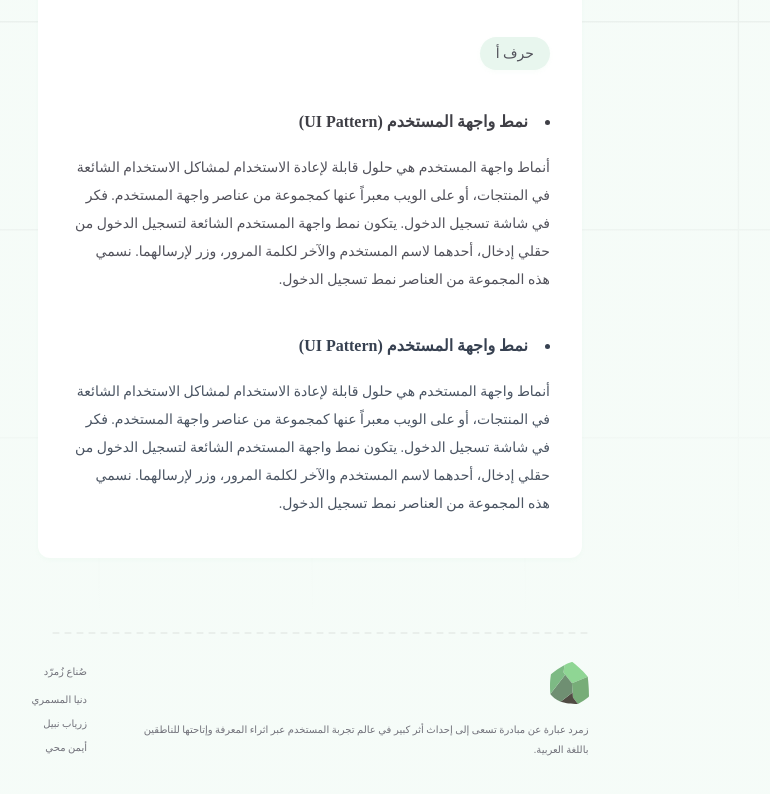
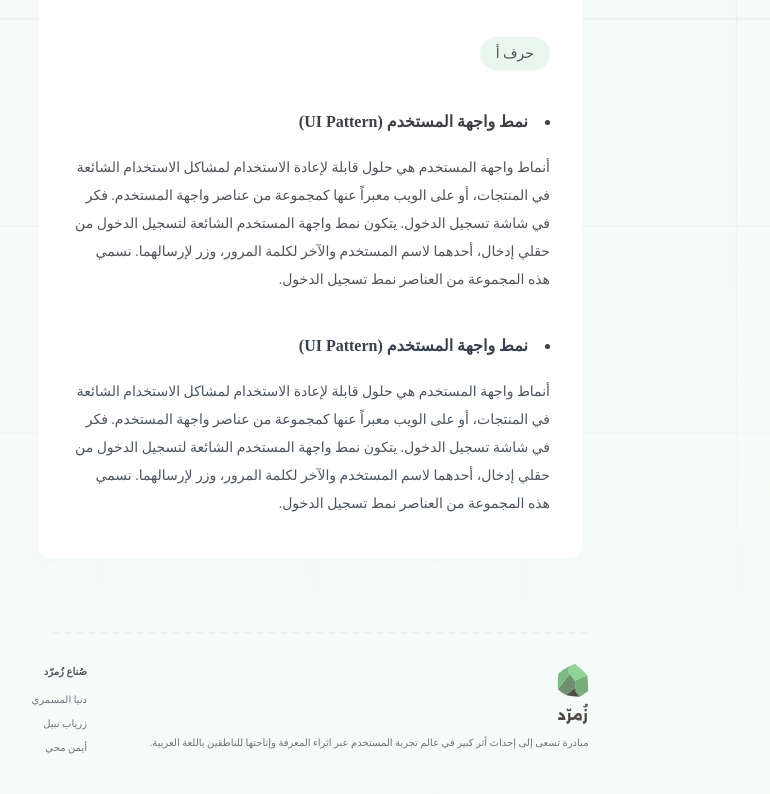
Before and after one commit to zomurrod/zomurrod.com, a website built with Vite: page index.html in a window 1280 px wide. Shown: the part 786-1580 px from the top of the page, without its empty margins (330-1100 px from the left). Built offline with nearby package versions, Linux system fonts and the light colour scheme; a web font is replaced by a local one.

Commit message:
footer changes

```diff
--- a/index.html
+++ b/index.html
@@ -153,16 +153,15 @@
           <path d="M1 1H536" stroke="black" stroke-opacity="0.1" stroke-linecap="round" stroke-dasharray="6 6" />
         </svg>
 
-        <div class="flex flex-wrap gap-12">
+        <div class="flex flex-wrap items-end gap-12">
           <div class="flex-1 ">
-            <div class="mb-4">
-              <a href="#"><img src="/Logo2.svg" alt="logo"></a>
+            <div class="mb-2">
+              <a href="#"><img src="/Logo.svg" width="32px" alt="logo"></a>
             </div>
-            <p class="mb-1 text-zinc-500 text-[10px] leading-[20px] font-medium">زمرد عبارة عن مبادرة تسعى إلى إحداث أثر
-              كبير في عالم تجربة المستخدم عبر اثراء المعرفة وإتاحتها للناطقين باللغة العربية.</p>
+            <p class="mb-1 text-zinc-500 text-[10px] leading-[22px] ">مبادرة تسعى إلى إحداث أثر كبير في عالم تجربة المستخدم عبر اثراء المعرفة وإتاحتها للناطقين باللغة العربية.</p>
           </div>
           <div class="flex flex-col gap-1">
-            <span class="mb-1 text-zinc-500 text-[10px] leading-[20px] font-medium">صُناع زُمرّد</span>
+            <span class="mb-1 text-zinc-600 text-[10px] leading-[20px] font-semibold">صُناع زُمرّد</span>
             <a href="" class="text-zinc-500 text-[10px] leading-[20px]">دنيا المسمري</a>
             <a href="" class="text-zinc-500 text-[10px] leading-[20px]">زرياب نبيل</a>
             <a href="" class="text-zinc-500 text-[10px] leading-[20px]">أيمن محي</a>
```
